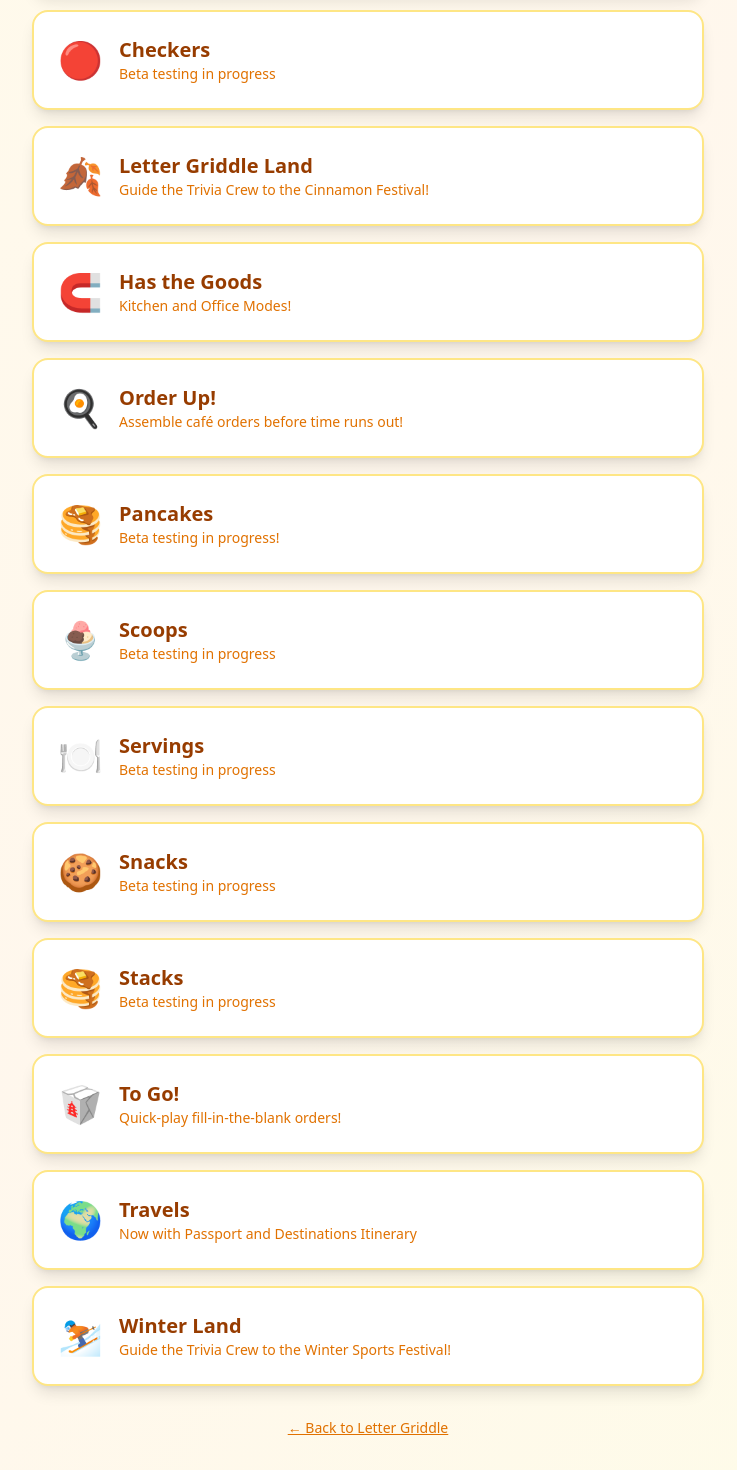
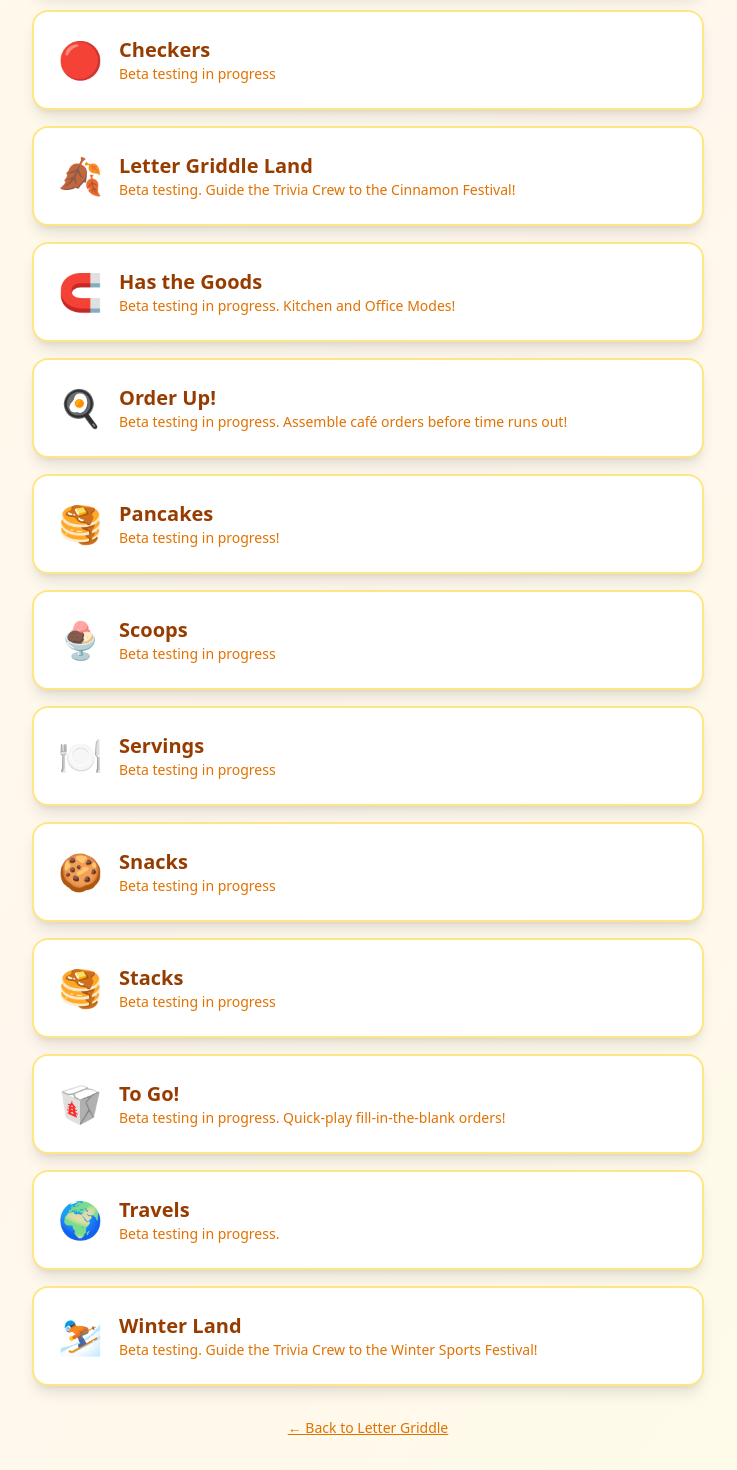
Before and after one commit to lauriegriddle/griddle-game, a Next.js app: page /beta in a window 1280 px wide. Shown: the part 318-1788 px from the top of the page, without its empty margins (272-1009 px from the left). Built offline with nearby package versions, Linux system fonts and the light colour scheme.

Commit message:
Update taglines for the beta games

```diff
--- a/app/beta/page.js
+++ b/app/beta/page.js
@@ -4,7 +4,7 @@ export default function BetaGames() {
         name: "Ambiance",
         href: "/ambiance",
         emoji: "☕",
-        description: "Ambient cafe vibes while you play"
+        description: "Beta testing in progress.  Ambient cafe vibes while you play"
     },
     {
         name: "Checkers",
@@ -16,19 +16,19 @@ export default function BetaGames() {
   name: "Letter Griddle Land",
   href: "/griddle-land",
   emoji: "🍂",
-  description: "Guide the Trivia Crew to the Cinnamon Festival!"
+  description: "Beta testing.  Guide the Trivia Crew to the Cinnamon Festival!"
 },
     {
         name: "Has the Goods",
         href: "/goods",
         emoji: "🧲",
-        description: "Kitchen and Office Modes!"
+        description: "Beta testing in progress.  Kitchen and Office Modes!"
     },
     {
       name: "Order Up!",
       href: "/order",
       emoji: "🍳",
-      description: "Assemble café orders before time runs out!"
+      description: "Beta testing in progress.  Assemble café orders before time runs out!"
     },
     {
       name: "Pancakes",
@@ -64,19 +64,19 @@ export default function BetaGames() {
       name: "To Go!",
       href: "/togo",
       emoji: "🥡",
-      description: "Quick-play fill-in-the-blank orders!"
+      description: "Beta testing in progress.  Quick-play fill-in-the-blank orders!"
     },
     {
         name: "Travels",
         href: "/travels",
         emoji: "🌍",
-        description: "Now with Passport and Destinations Itinerary"
+        description: "Beta testing in progress."
     },
     {
   name: "Winter Land",
   href: "/winter-land",
   emoji: "⛷️",
-  description: "Guide the Trivia Crew to the Winter Sports Festival!"
+  description: "Beta testing.  Guide the Trivia Crew to the Winter Sports Festival!"
 },
 ];
 return (
```
